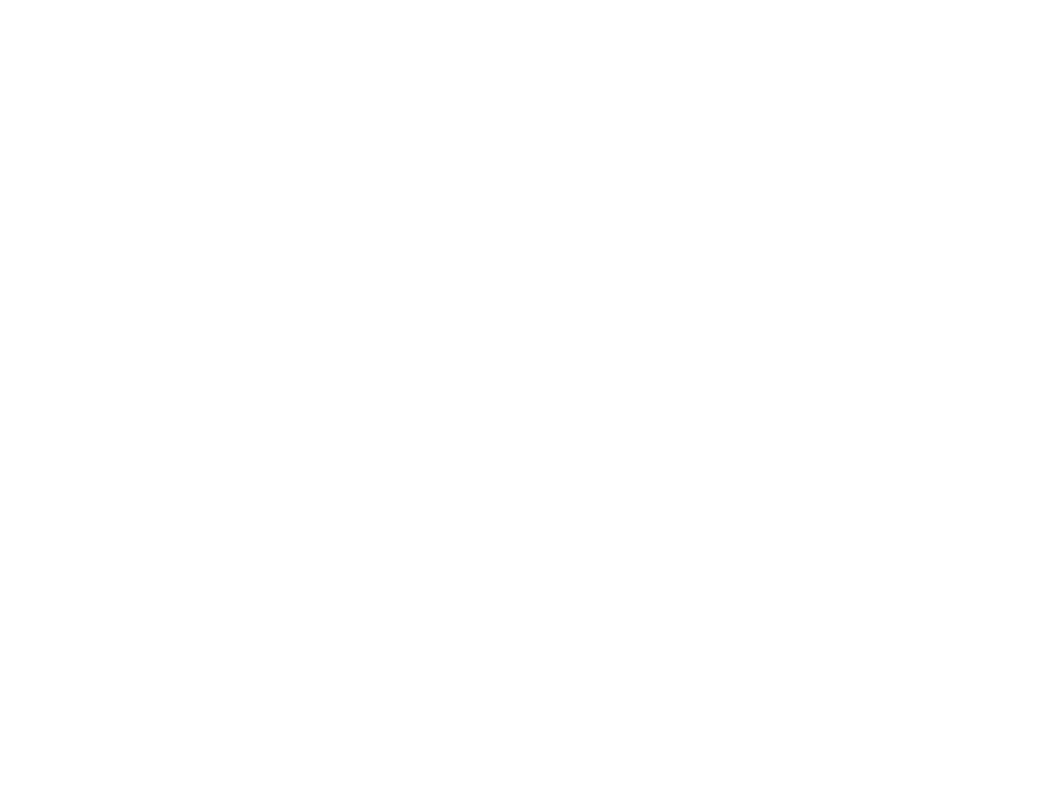
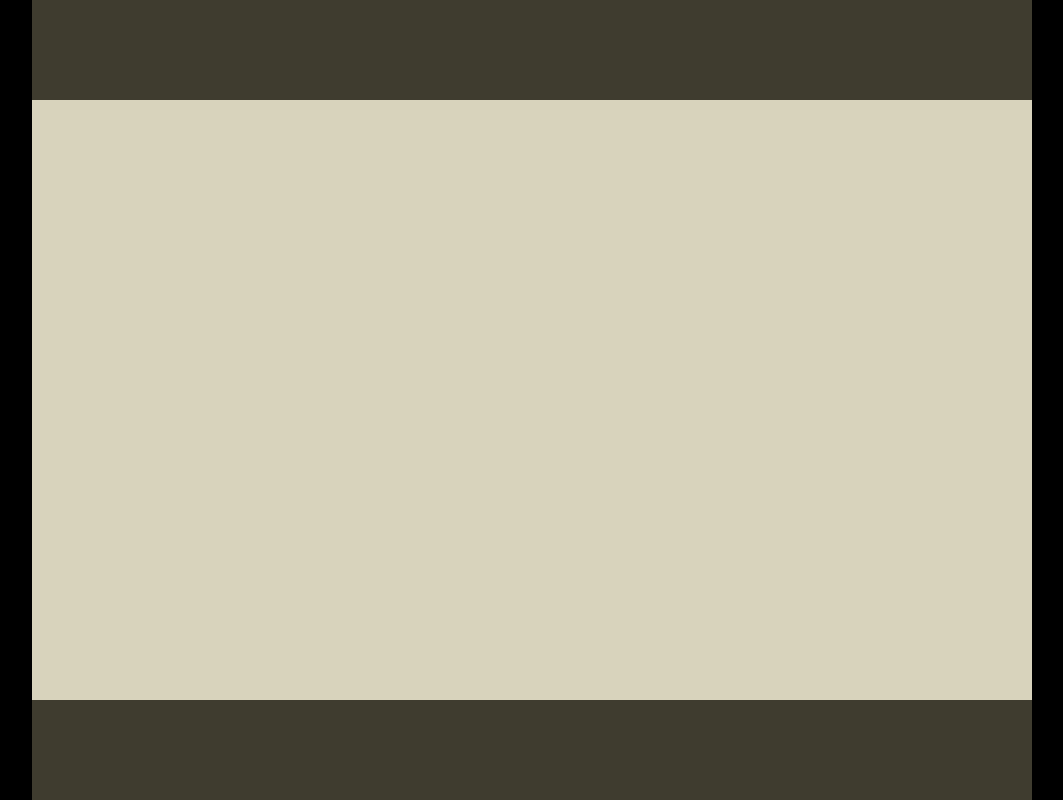
Before and after one commit to JTKnox91/sudoku_solver, a plain HTML site: page index.html in a window 1280 px wide. Shown: the whole page, without its empty margins (108-1171 px from the left). Drawn offline with Linux system fonts and the light colour scheme.

Commit message:
Add grid sizes and background colors for background, header/footer, and main div

```diff
--- a/index.html
+++ b/index.html
@@ -8,7 +8,7 @@
 </head>
 <body>
   <header class="container"></header>
-  <div class="container">
+  <div class="container main">
     <script type="text/javascript" src="sudoku.js"></script>
   </div>
   <footer class="container"></footer>
--- a/resources/style.css
+++ b/resources/style.css
@@ -49,3 +49,35 @@ table {
 	border-collapse: collapse;
 	border-spacing: 0;
 }
+
+/****************************
+Grid Size and Align
+****************************/
+.container {
+	display: block;
+	width: 1000px;
+	margin: 0 auto;
+}
+
+header, footer {
+	height: 100px;
+}
+
+.main {
+	height: 600px;
+}
+
+/****************************
+Block Coloring
+****************************/
+body {
+	background: black;
+}
+
+header, footer {
+	background: #3f3c2f;
+}
+
+.main {
+	background: #d8d3bc;
+}
```
